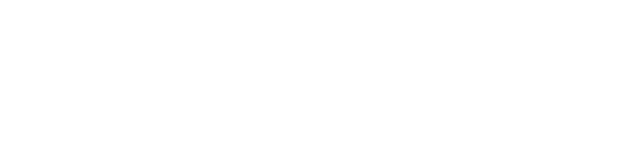
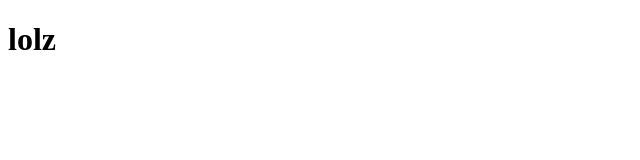
Before and after one commit to exleonardo/Test, a plain HTML site: page index.html in a window 1280 px wide. Shown: the full height of the page, 0-640 px from the left. Drawn offline with Linux system fonts and the light colour scheme.

Commit message:
test Repo

```diff
--- a/index.html
+++ b/index.html
@@ -6,5 +6,7 @@
     <meta name="viewport" content="width=device-width, initial-scale=1.0" />
     <title>Document</title>
   </head>
-  <body></body>
+  <body>
+    <h1>lolz</h1>
+  </body>
 </html>
```
